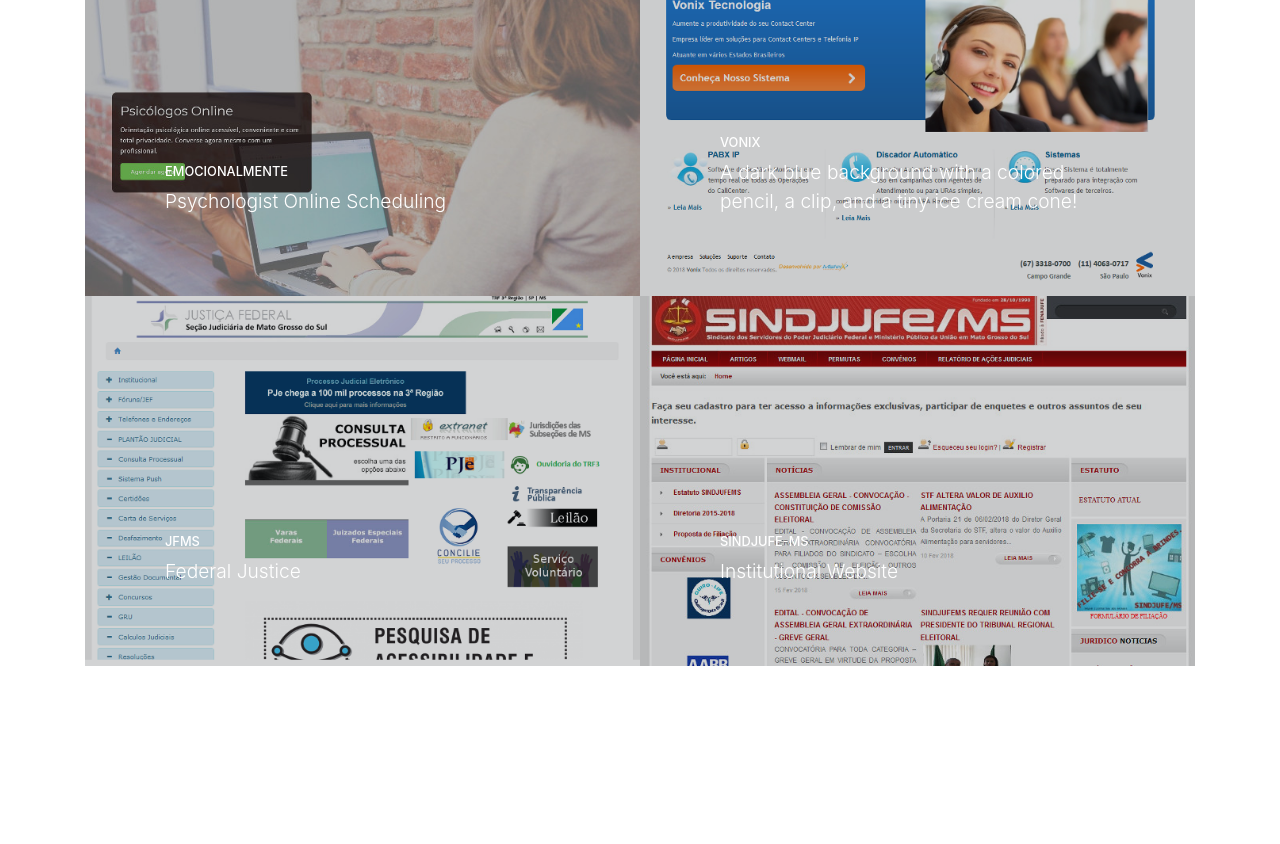
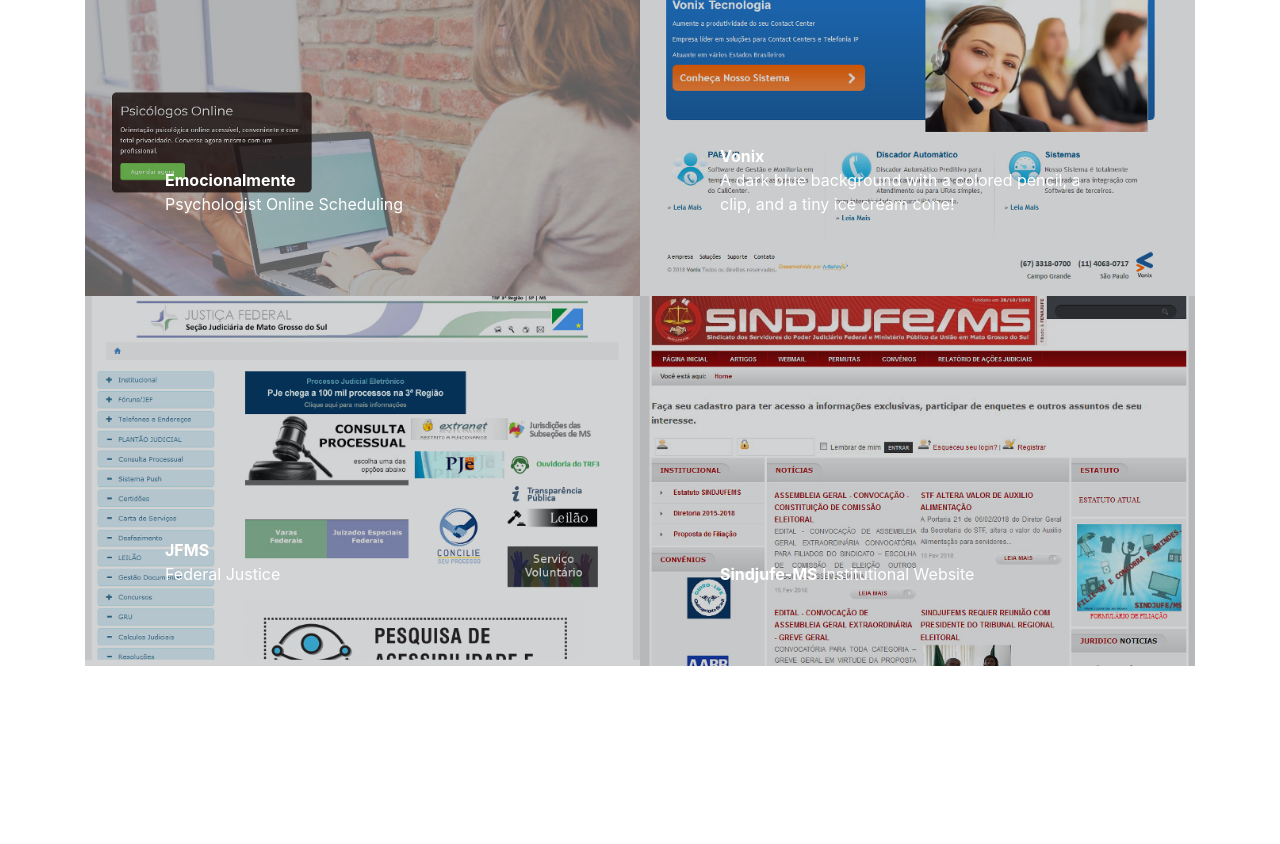
Before and after one commit to mistermagson/portfolio, a website with bundled scripts: page index.html in a window 1280 px wide. Shown: the part 960-1804 px from the top of the page. Built offline with nearby package versions, Linux system fonts and the light colour scheme.

Commit message:
corrigir span

```diff
--- a/index.html
+++ b/index.html
@@ -86,8 +86,8 @@
             <a class="portfolio-item" href="#">
               <span class="caption">
                 <span class="caption-content">
-                  <h2>Emocionalmente</h2>
-                  <p class="mb-0">Psychologist Online Scheduling</p>
+                  <strong>Emocionalmente</strong><br>
+                  Psychologist Online Scheduling
                 </span>
               </span>
               <img class="img-fluid" src="img/portfolio-1.jpg" alt="emocionalmente">
@@ -97,8 +97,8 @@
             <a class="portfolio-item" href="#">
               <span class="caption">
                 <span class="caption-content">
-                  <h2>Vonix</h2>
-                  <p class="mb-0">A dark blue background with a colored pencil, a clip, and a tiny ice cream cone!</p>
+                  <strong>Vonix</strong><br>
+                  A dark blue background with a colored pencil, a clip, and a tiny ice cream cone!
                 </span>
               </span>
               <img class="img-fluid" src="img/portfolio-2.jpg" alt="vonix">
@@ -108,8 +108,8 @@
             <a class="portfolio-item" href="#">
               <span class="caption">
                 <span class="caption-content">
-                  <h2>JFMS</h2>
-                  <p class="mb-0">Federal Justice</p>
+                  <strong>JFMS</strong><br>
+                  Federal Justice
                 </span>
               </span>
             <img class="img-fluid" src="img/portfolio-3.jpg" alt="federal justice">
@@ -119,8 +119,8 @@
             <a class="portfolio-item" href="#">
               <span class="caption">
                 <span class="caption-content">
-                  <h2>Sindjufe-MS</h2>
-                  <p class="mb-0">Institutional Website</p>
+                  <strong>Sindjufe-MS</strong>
+                  Institutional Website
                 </span>
               </span>
             <img class="img-fluid" src="img/portfolio-4.jpg" alt="sindjufe">
```
